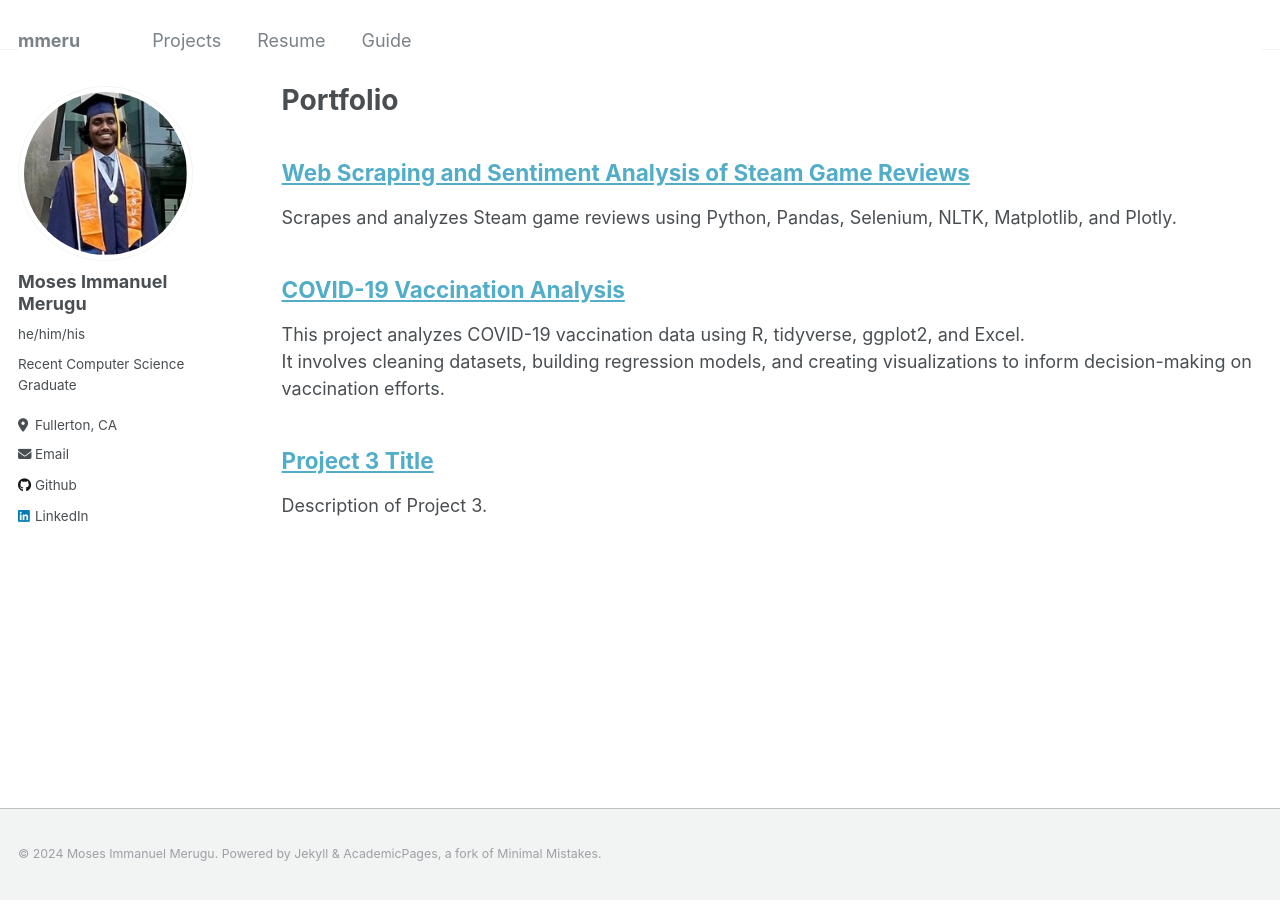
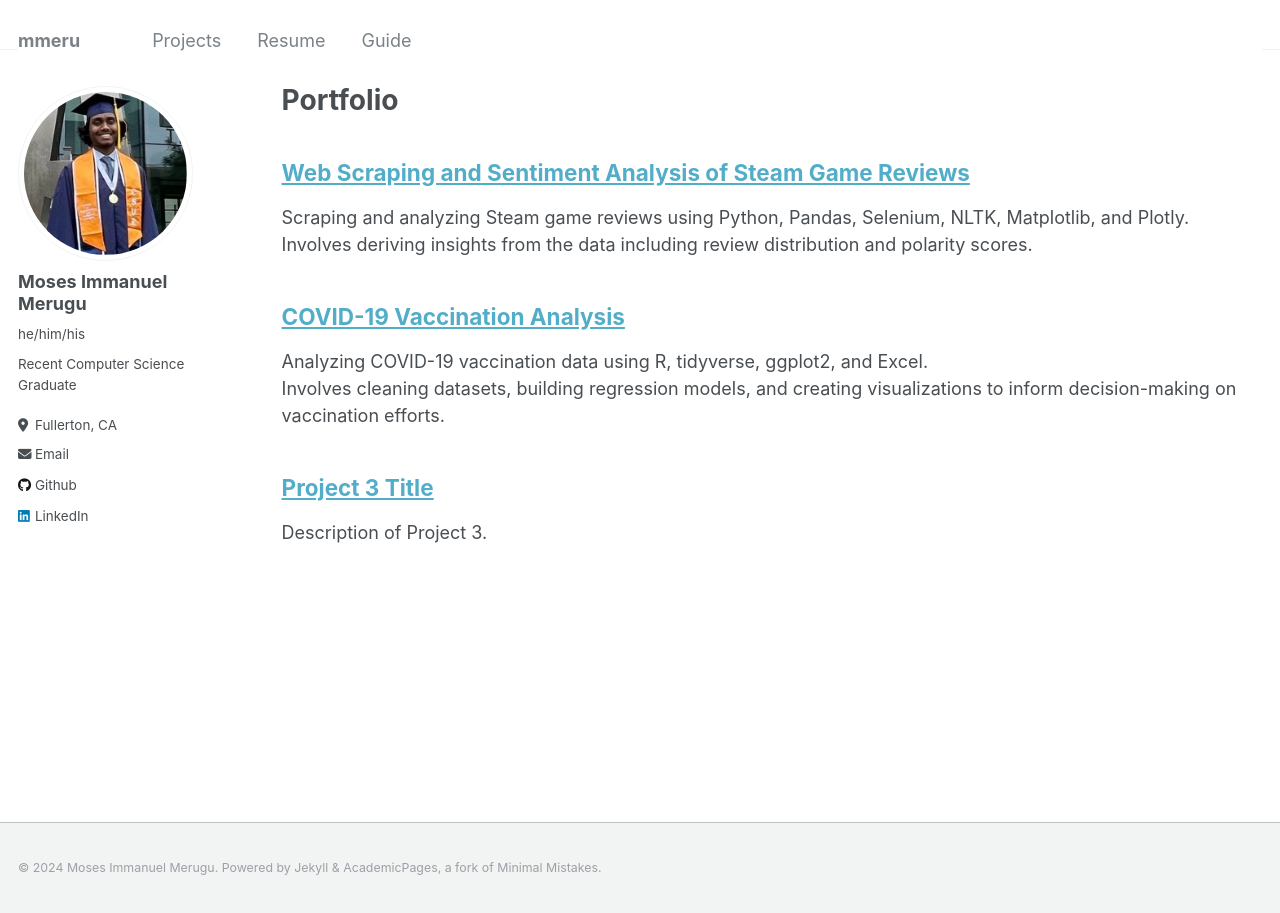
Before and after one commit to mmeru/mmeru.github.io, a Jekyll site: the page built from _pages/portfolio.html, in a window 1280 px wide. Built offline with Jekyll 4.4.1, drawn with Linux system fonts in a browser that asks for light colours.

Commit message:
Update portfolio.html

```diff
--- a/_pages/portfolio.html
+++ b/_pages/portfolio.html
@@ -11,13 +11,13 @@ author_profile: true
     <!-- Project 1 -->
     <div class="project">
         <h2><a href="https://github.com/mmeru/steam-review-analysis">Web Scraping and Sentiment Analysis of Steam Game Reviews</a></h2>
-        <p>Scrapes and analyzes Steam game reviews using Python, Pandas, Selenium, NLTK, Matplotlib, and Plotly.
+        <p>Scraping and analyzing Steam game reviews using Python, Pandas, Selenium, NLTK, Matplotlib, and Plotly.<br>Involves deriving insights from the data including review distribution and polarity scores.
     </div>
 
     <!-- Project 2 -->
     <div class="project">
         <h2><a href="https://github.com/mmeru/vaccination-analysis-project">COVID-19 Vaccination Analysis</a></h2>
-        <p>This project analyzes COVID-19 vaccination data using R, tidyverse, ggplot2, and Excel.<br>It involves cleaning datasets, building regression models, and creating visualizations to inform decision-making on vaccination efforts.</p>
+        <p>Analyzing COVID-19 vaccination data using R, tidyverse, ggplot2, and Excel.<br>Involves cleaning datasets, building regression models, and creating visualizations to inform decision-making on vaccination efforts.</p>
     </div>
 
     <!-- Project 3 -->
```
